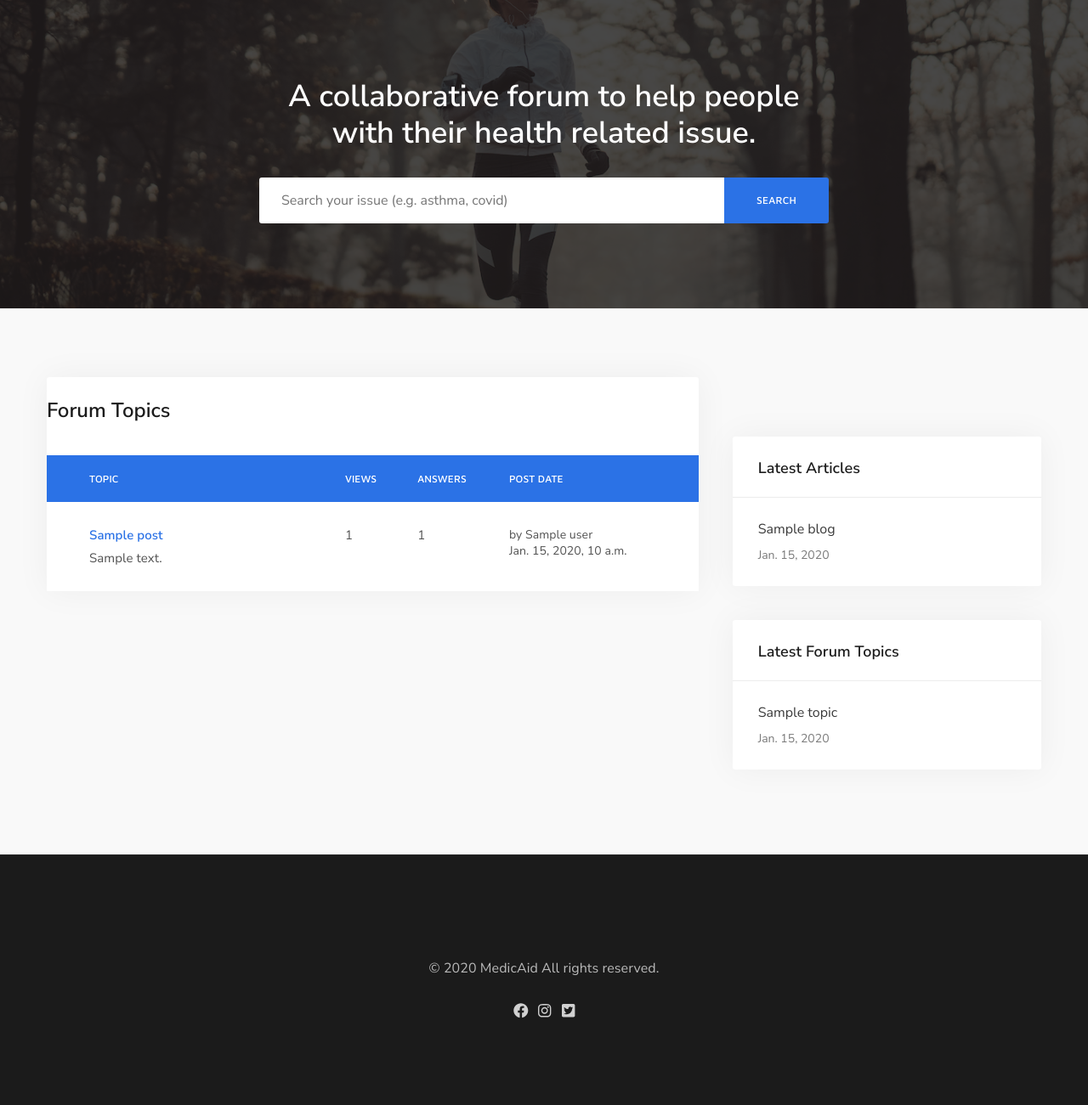
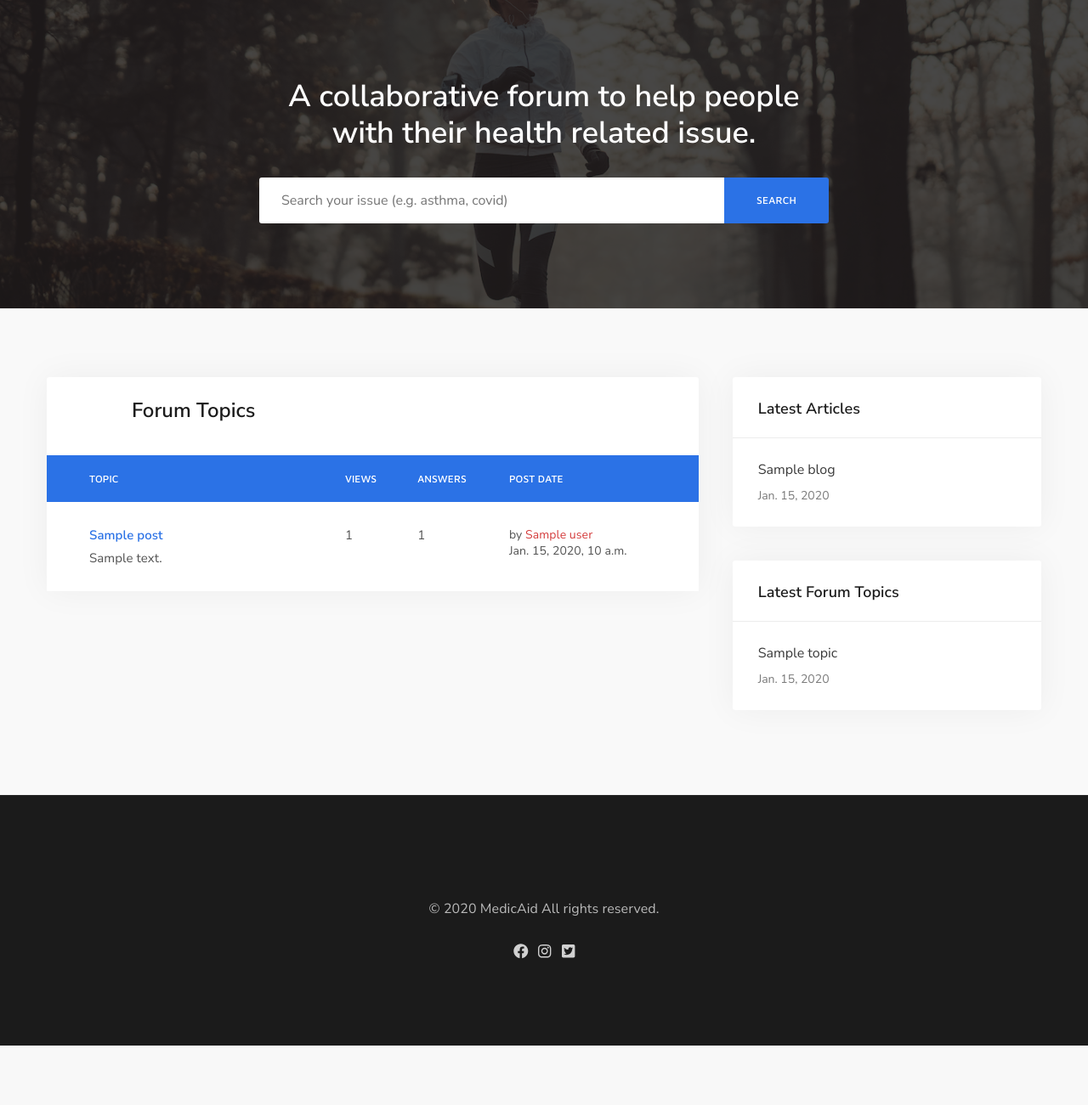
Before and after one commit to mahmud-sajib/Django-Forum, a Django app: template templates/forum-main.html in a window 1280 px wide. Shown: the part 90-1391 px from the top of the page at 85% size. After the commit the page ends 1321 px from the top, so only its background shows below. Run offline with Django 3.2, Linux system fonts and the light colour scheme; the template is opened without the code that fills it: most values are stand-ins (such as "Sample title", 1, 10 or a date in 2020); parts of the project's set-up code (start-up, migrations or seed data) failed here and were passed over; some libraries are stand-ins or nearby versions.

Commit message:
files added

```diff
--- a/static/css/custom.css
+++ b/static/css/custom.css
@@ -42,7 +42,7 @@ body{
 }
 
 .dx-blog-post .dx-blog-post-box {
-    padding-left: 0px;
+    padding-left: 50px;
     padding-right: 50px;
 }
 
--- a/templates/forum-main.html
+++ b/templates/forum-main.html
@@ -43,7 +43,7 @@
                     <div class="dx-box dx-box-decorated">
                         <div class="dx-blog-post">
                             <div class="dx-blog-post-box pt-30 pb-30">
-                                <h2 class="h4 mnt-5 mb-9">Forum Topics</h2>
+                                <h2 class="h4 mnt-5 mb-9" style="padding-left: 50px;">Forum Topics</h2>
                             </div>
                             <div class="table-responsive">
                                 <table class="dx-table dx-table-default">
@@ -70,7 +70,7 @@
 
                                             <td class="dx-table-lastPost">
                                                 <div class="dx-table-default-info">
-                                                    <p class="mb-0">by {{ post.author.user }}
+                                                    <p class="mb-0">by <span style="color:rgb(212, 59, 59);">{{ post.author.user }}</span>
                                                         <br><span class="dib">{{ post.date_created }}
                                                     </p>
                                                 </div>
@@ -83,7 +83,7 @@
                         </div>
                     </div>
                 </div>
-                <div class="col-lg-4" style="margin-top: 70px;">
+                <div class="col-lg-4">
                     <div class="dx-sticky dx-sidebar" data-sticky-offsetTop="120" data-sticky-offsetBot="40">
 
 
```
